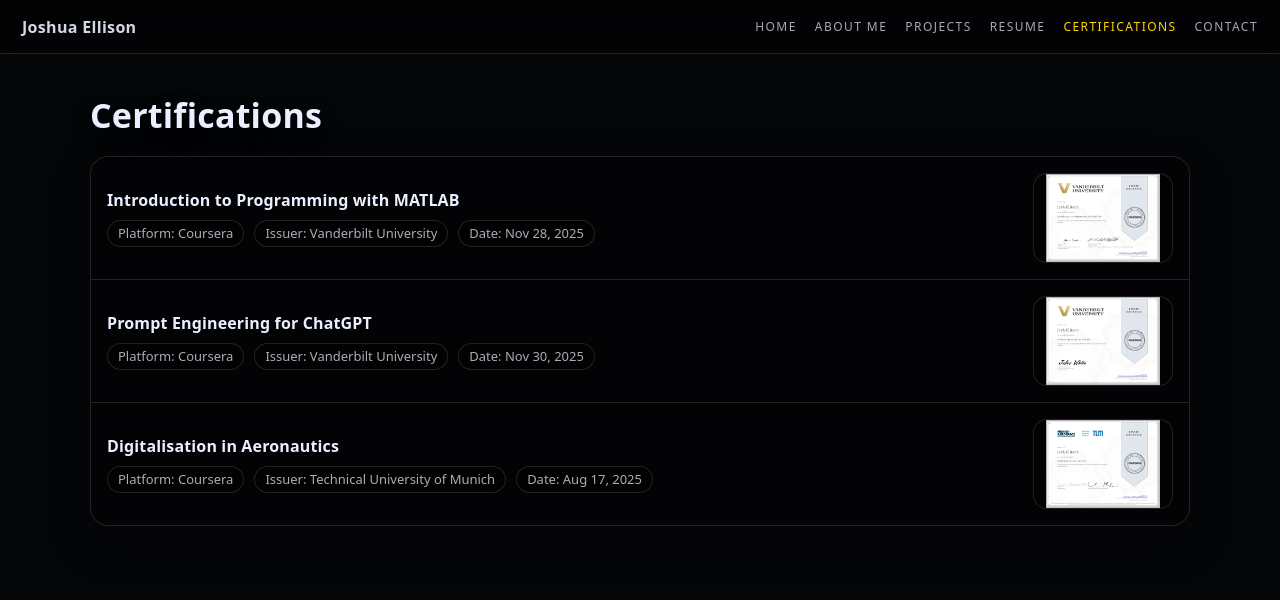
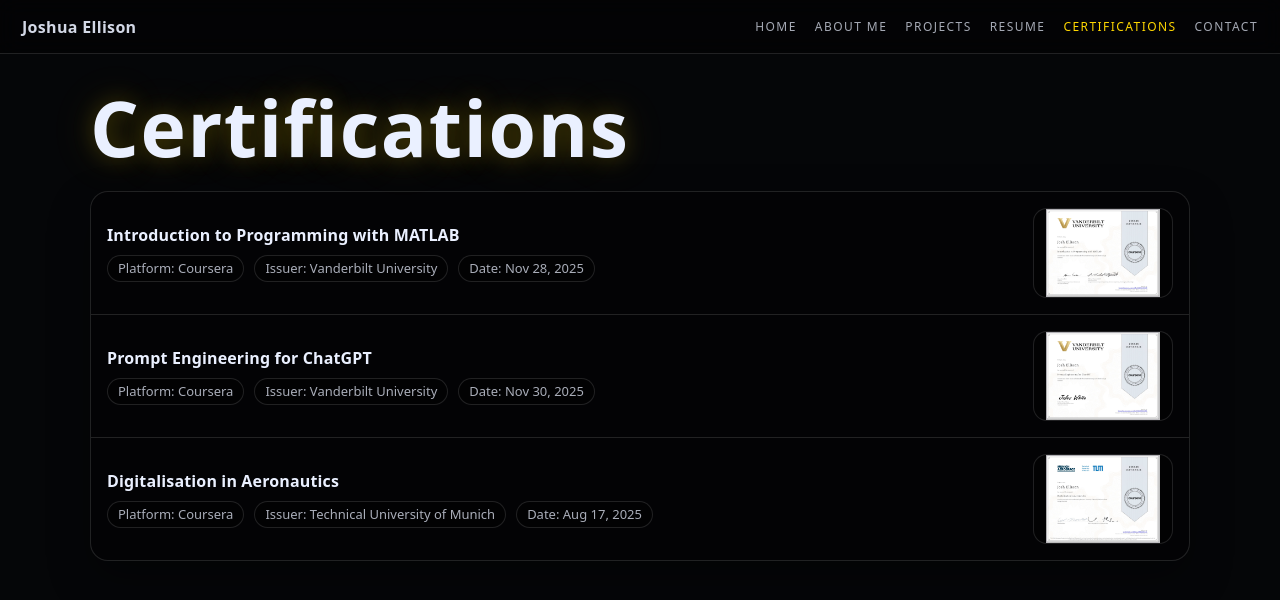
Before and after one commit to Jellison-engineering/Jellison-engineering.github.io, a plain HTML site: page certifications.html in a window 1280 px wide. Drawn offline with Linux system fonts and the light colour scheme.

Commit message:
Update certifications.html

```diff
--- a/certifications.html
+++ b/certifications.html
@@ -74,13 +74,17 @@
       padding: 92px 0 44px;
     }
 
-    .header{ margin-bottom:18px; }
+    .header{ margin-bottom:26px; }
 
     h1{
       margin:0;
-      font-size:34px;
-      letter-spacing:.2px;
-      text-shadow: 0 10px 24px rgba(0,0,0,.45);
+      font-size: clamp(44px, 6vw, 78px);
+      line-height: 0.95;
+      font-weight: 800;
+      letter-spacing:.02em;
+      text-shadow:
+        0 0 22px rgba(255,215,0,.22),
+        0 0 48px rgba(255,215,0,.16);
     }
 
     .sub{
```
